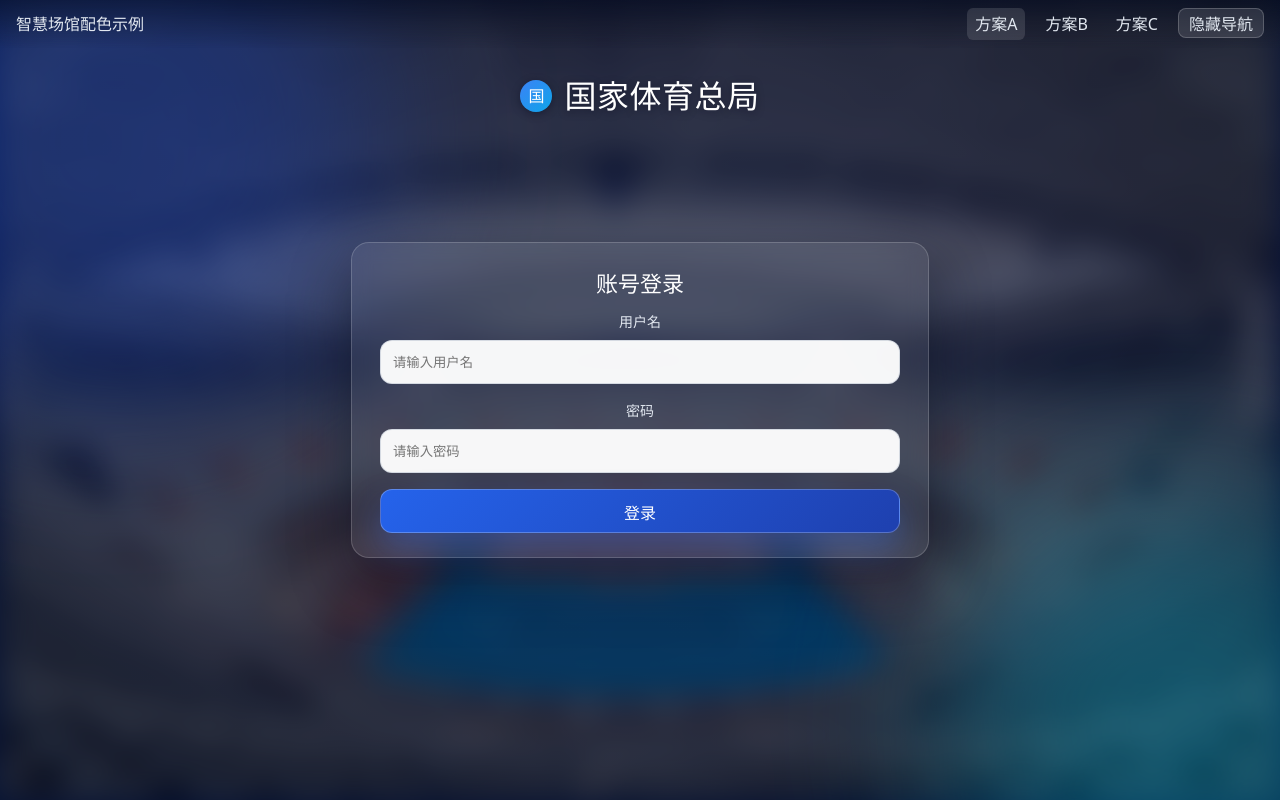
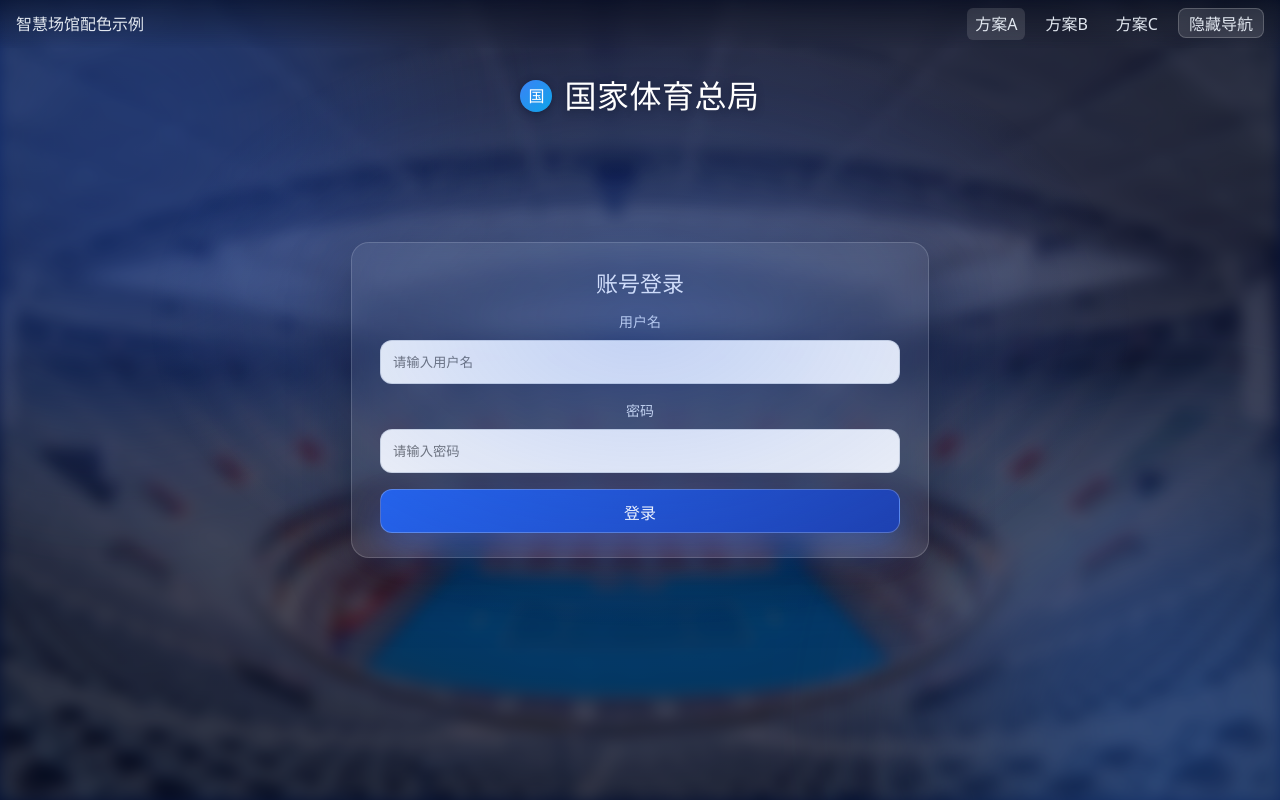
Before and after one commit to cjq02/my-ui, a Vue app: page /login-a in a window 1280 px wide. Built offline with nearby package versions, Linux system fonts and the light colour scheme.

Commit message:
优化 LoginA.vue 的样式，调整背景图和圆形元素的滤镜效果及透明度，增加页面前景渐变效果，提升视觉体验。

```diff
--- a/src/views/LoginA.vue
+++ b/src/views/LoginA.vue
@@ -47,10 +47,11 @@
 <style lang="scss" scoped>
 .page { position: fixed; inset: 0; display: grid; place-items: center; background: radial-gradient(65% 65% at 50% 35%, #0B1B4A 0%, #0A1440 40%, #061233 100%); overflow: hidden; }
 .page-title { position: absolute; top: 72px; left: 0; right: 0; display:flex; justify-content: center; z-index: 4; }
-.bg-image { position:absolute; inset:0; width:100%; height:100%; object-fit: cover; filter: blur(16px) brightness(0.55); opacity: .55; }
-.orb { position: absolute; border-radius: 50%; filter: blur(90px); opacity: .35; }
-.orb--1 { width: 42vw; height: 42vw; left: -12vw; top: -10vw; background: #1D4ED8; }
-.orb--2 { width: 36vw; height: 36vw; right: -10vw; bottom: -12vw; background: #06B6D4; }
+.bg-image { position:absolute; inset:0; width:100%; height:100%; object-fit: cover; filter: blur(8px) brightness(0.62) saturate(1.1); opacity: .48; }
+.orb { position: absolute; border-radius: 50%; filter: blur(100px); opacity: .30; }
+.orb--1 { width: 42vw; height: 42vw; left: -12vw; top: -10vw; background: #2563EB; }
+.orb--2 { width: 36vw; height: 36vw; right: -10vw; bottom: -12vw; background: #3B82F6; }
+.page::before { content:""; position:absolute; inset:0; background: radial-gradient(55% 55% at 50% 40%, rgba(37,99,235,.25), rgba(37,99,235,0) 70%); pointer-events:none; z-index:1; }
 .container { width: min(90vw, 920px); padding: 40px; }
 .card { margin: 0 auto; width: min(100%, 520px); background: rgba(255,255,255,.06); border: 1px solid rgba(255,255,255,.18); box-shadow: 0 24px 60px rgba(2,6,23,.45); backdrop-filter: blur(10px); border-radius: 18px; padding: 28px 28px 24px; }
 .header { text-align: center; margin-bottom: 14px; color: #E5E7EB; }
```
